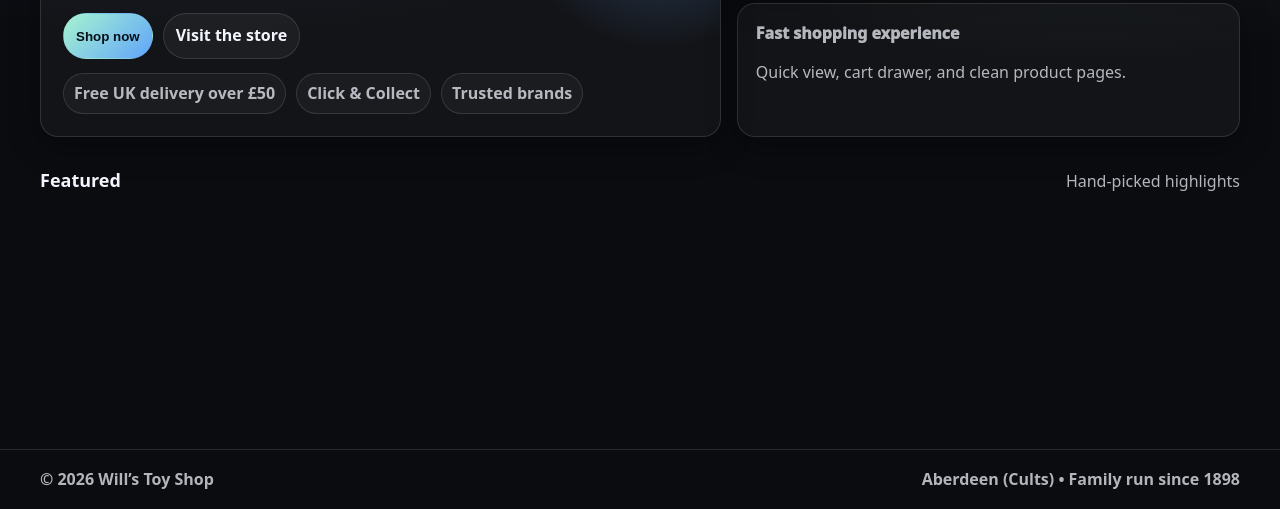
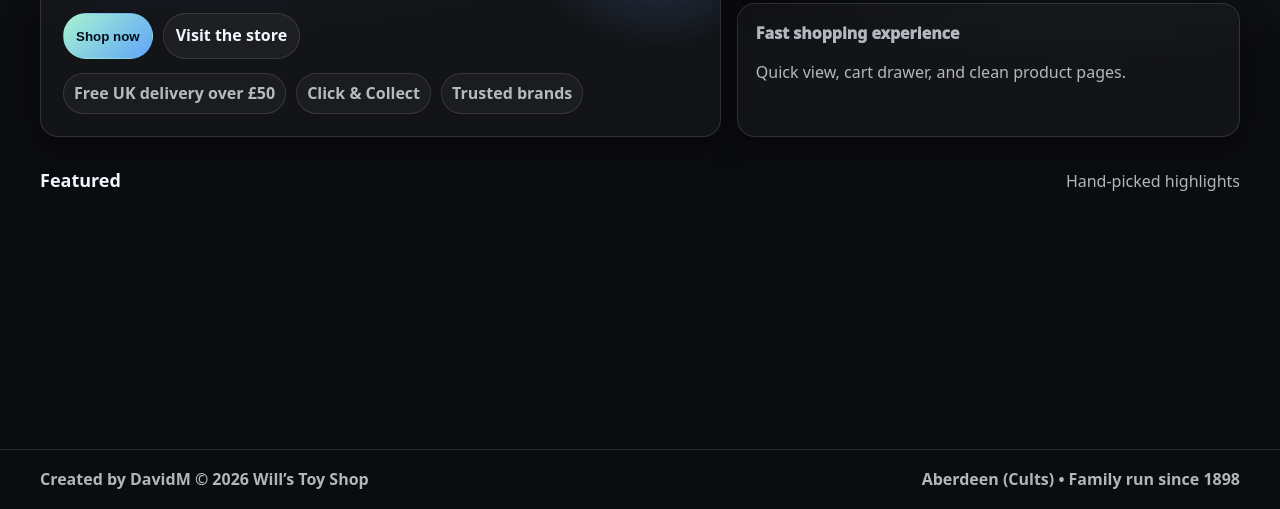
Before and after one commit to sirmilkerton/wills-toyshop-fullstack, a website: page public/index.html in a window 1280 px wide. Shown: the part 291-800 px from the top of the page. Drawn offline with Linux system fonts and the light colour scheme; no server answers.

Commit message:
Update index.html

```diff
--- a/public/index.html
+++ b/public/index.html
@@ -103,7 +103,7 @@
 </main>
 <footer class="footer">
   <div class="container footerRow">
-    <div>© 2026 Will’s Toy Shop</div>
+    <div>Created by DavidM © 2026 Will’s Toy Shop</div>
     <div>Aberdeen (Cults) • Family run since 1898</div>
   </div>
 </footer>
```
